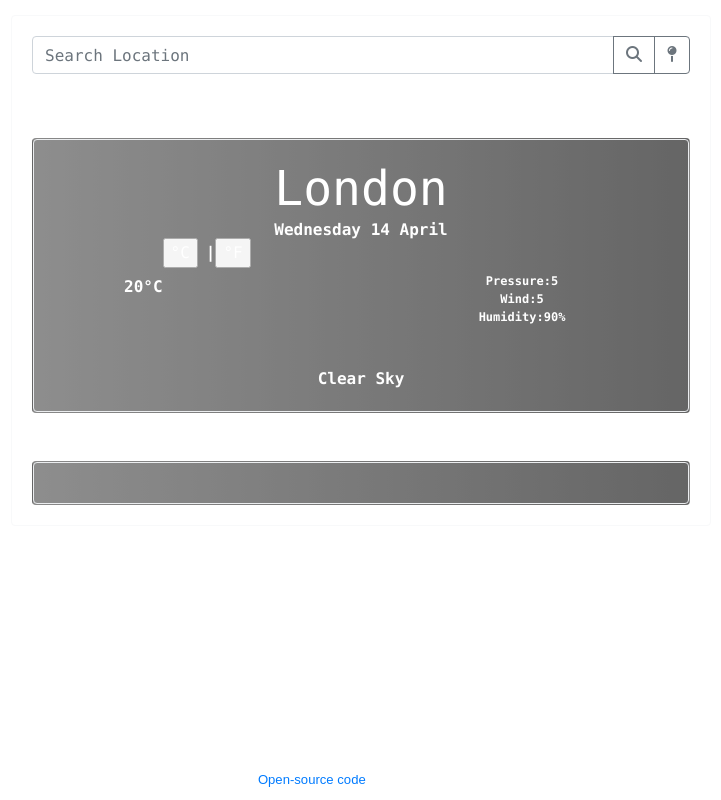
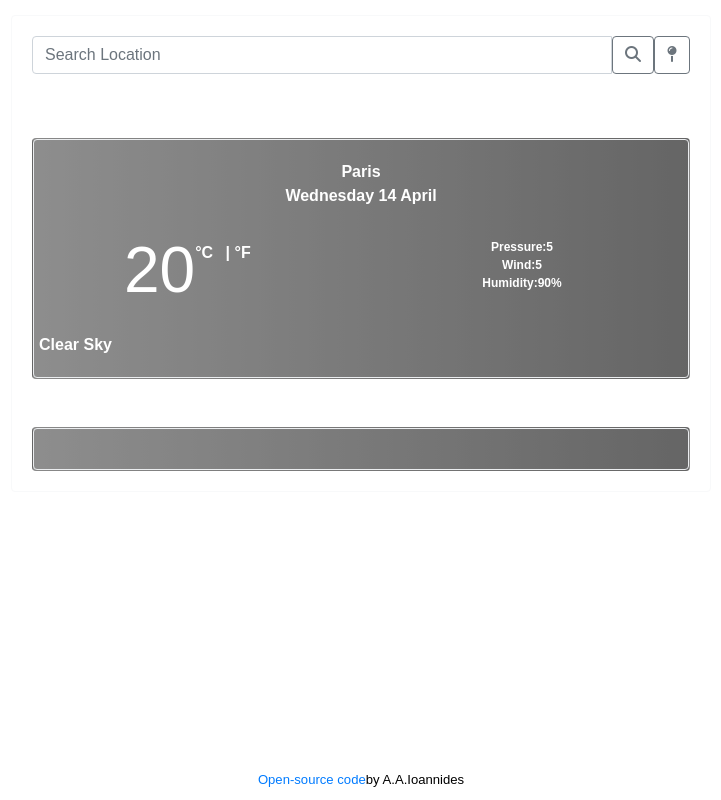
Before and after one commit to AIoannides/weather-app-react, a React (Create React App) app: page / in a window 1280 px wide. Shown: the whole page, without its empty margins (279-1000 px from the left). Built offline with nearby package versions, Linux system fonts and the light colour scheme.

Commit message:
Added celsius/farheneit

```diff
--- a/package.json
+++ b/package.json
@@ -7,7 +7,7 @@
     "@testing-library/react": "^11.2.6",
     "@testing-library/user-event": "^12.8.3",
     "axios": "^0.21.1",
-    "bootstrap": "^4.6.0",
+    "bootstrap": "4.6.0",
     "react": "^17.0.2",
     "react-bootstrap": "^1.5.2",
     "react-dom": "^17.0.2",
--- a/public/index.html
+++ b/public/index.html
@@ -24,12 +24,7 @@
       work correctly both with client-side routing and a non-root public URL.
       Learn how to configure a non-root public URL by running `npm run build`.
     -->
-    <link
-      href="https://cdn.jsdelivr.net/npm/bootstrap@5.0.0-beta2/dist/css/bootstrap.min.css"
-      rel="stylesheet"
-      integrity="sha384-BmbxuPwQa2lc/FVzBcNJ7UAyJxM6wuqIj61tLrc4wSX0szH/Ev+nYRRuWlolflfl"
-      crossorigin="anonymous"
-    />
+
     <script
       src="https://kit.fontawesome.com/c72d88c968.js"
       crossorigin="anonymous"
--- a/src/App.css
+++ b/src/App.css
@@ -45,7 +45,7 @@ footer {
   width: 100%;
   text-align: center;
   font-size: 15px;
-  color: #fff;
+  color: #000;
 }
 .weather-details {
   font-size: 12px;
--- a/src/App.js
+++ b/src/App.js
@@ -2,6 +2,7 @@ import React from "react";
 import SearchForm from "./SearchForm";
 import WeatherCard from "./WeatherCard";
 import ForeCastCard from "./ForeCastCard";
+import Footer from "./Footer";
 import "bootstrap/dist/css/bootstrap.css";
 import "./App.css";
 
@@ -21,11 +22,13 @@ export default function App() {
                 <div className="row mt-5">
                   <div className="col-md-12">
                     <WeatherCard
-                      city="London"
+                      city="Paris"
                       date="Wednesday 14 April"
                       temperature={20}
                       humidity={90}
                       wind={5}
+                      description="Clear
+                      Sky"
                     />
                   </div>
                 </div>
@@ -39,18 +42,7 @@ export default function App() {
           </div>
         </div>
       </div>
-      <footer>
-        <small>
-          <a
-            href="https://github.com/AIoannides/my-weather-app"
-            target="_blank"
-            rel="noreferrer"
-          >
-            Open-source code
-          </a>
-          by A.A.Ioannides
-        </small>
-      </footer>
+      <Footer />
     </div>
   );
 }
--- /dev/null
+++ b/src/Footer.js
@@ -0,0 +1,18 @@
+import "./Footer.css";
+
+export default function Footer() {
+  return (
+    <footer>
+      <small>
+        <a
+          href="https://github.com/AIoannides/my-weather-app"
+          target="_blank"
+          rel="noreferrer"
+        >
+          Open-source code
+        </a>
+        by A.A.Ioannides
+      </small>
+    </footer>
+  );
+}
--- a/src/ForeCastCard.js
+++ b/src/ForeCastCard.js
@@ -1,4 +1,4 @@
-export default function App() {
+export default function ForeCastCard() {
   return (
     <div className="card weather-card">
       <div className="card-body border border-5 rounded">
--- a/src/SearchForm.js
+++ b/src/SearchForm.js
@@ -1,9 +1,9 @@
 import React, { useState } from "react";
 import axios from "axios";
 
-export default function SearchForm() {
-  const [city, setCity] = useState("");
-  const [temperature, setTemperature] = useState("");
+export default function SearchForm(props) {
+  let [city, setCity] = useState("");
+  let [temperature, setTemperature] = useState(props.temperature);
 
   function handleSubmit(event) {
     event.preventDefault();
@@ -48,17 +48,16 @@ export default function SearchForm() {
             type="submit"
             value="submit"
           >
-            <i class="fas fa-search"></i>
+            <i className="fas fa-search"></i>
           </button>
           <button
             className="btn btn-outline-secondary pin-button"
             type="button"
           >
-            <i class="fas fa-map-pin"></i>
+            <i className="fas fa-map-pin"></i>
           </button>
         </div>
       </form>
-      <div>{temperature}</div>
     </div>
   );
 }
--- a/src/WeatherCard.js
+++ b/src/WeatherCard.js
@@ -1,6 +1,19 @@
+import React, { useState } from "react";
 import "./WeatherCard.css";
 
 export default function WeatherCard(props) {
+  let [city, setCity] = useState("props.city");
+  let [temperature, setTemperature] = useState(props.temperature);
+
+  function farheneit(event) {
+    event.preventDefault();
+    setTemperature(Math.round((props.temperature * 9) / 5 + 32));
+  }
+  function celsius(event) {
+    event.preventDefault();
+    setTemperature(props.temperature);
+  }
+
   return (
     <div className="card weather-card">
       <div className="card-body border border-5 rounded">
@@ -11,21 +24,25 @@ export default function WeatherCard(props) {
             <div className="creafix main-weather">
               <span className="float-left weatherIcon"></span>
               <div className="float-left">
-                <span classNames="temperature celsius actualTemp">
-                  {props.temperature}°C
+                <span className="temperature celsius actualTemp">
+                  {props.temperature}
                 </span>
                 <span className="buttons">
-                  <input
-                    type="button"
-                    value="°C"
+                  <a
+                    href="/"
+                    onClick={celsius}
                     className="js-toggle-unit js-celsius active"
-                  />
-                  |
-                  <input
-                    type="button"
-                    value="°F"
+                  >
+                    °C
+                  </a>{" "}
+                  |{" "}
+                  <a
+                    href="/"
+                    onClick={farheneit}
                     className="js-toggle-unit js-fahrenheit"
-                  />
+                  >
+                    °F
+                  </a>{" "}
                 </span>
               </div>
             </div>
@@ -47,7 +64,7 @@ export default function WeatherCard(props) {
               </div>
             </div>
           </div>
-          <p className="card-text weather-description">Clear Sky</p>
+          <p className="card-text weather-description">{props.description}</p>
         </div>
       </div>
     </div>
```
Also changed, not shown: src/Footer.css (added).
